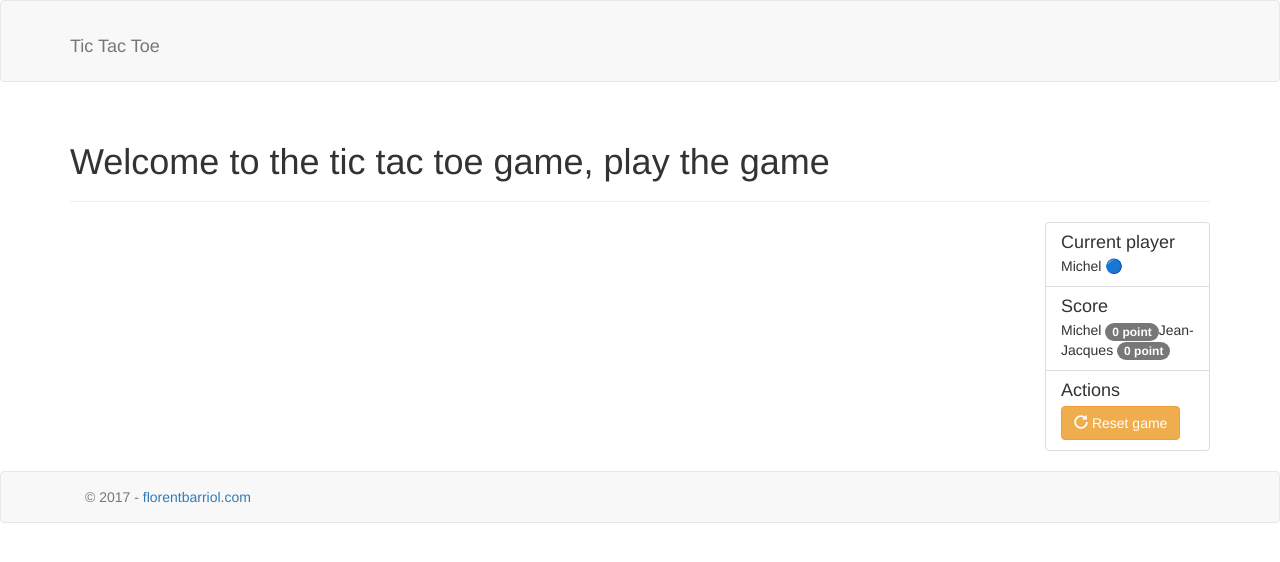
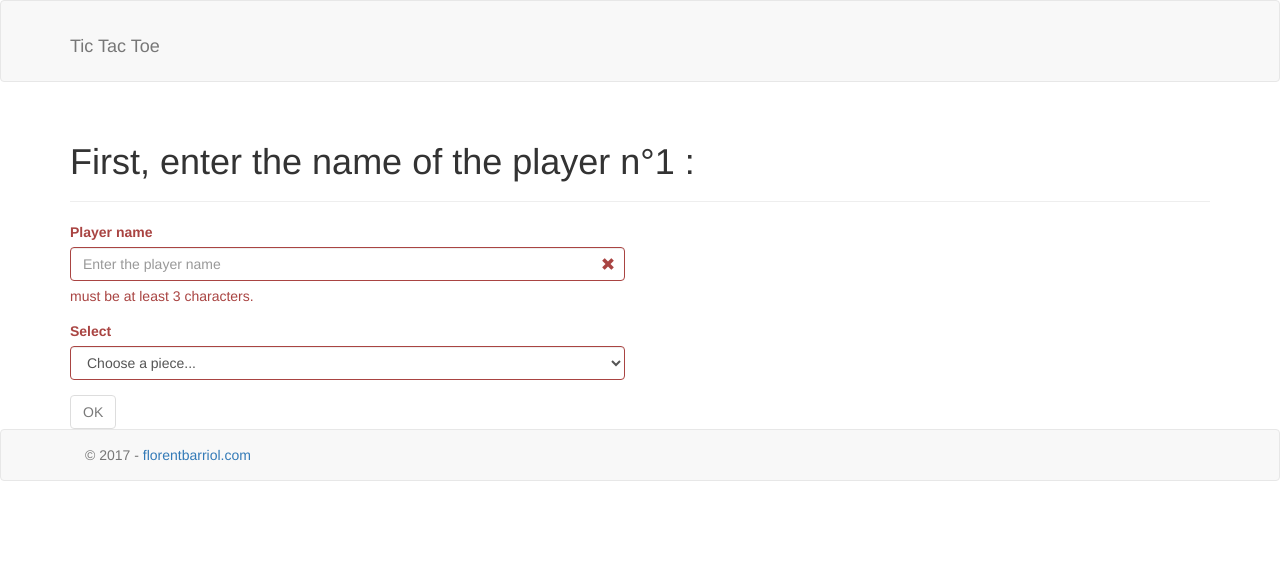
Before and after one commit to florentbarriol/tic-tac-toe, a React app: page / in a window 1280 px wide. Shown: the top 562 px of the page. Built offline with nearby package versions, Linux system fonts and the light colour scheme.

Commit message:
feature(createPlayer): add form to create player, can choose a name and a piece for each player, two players for this time

```diff
--- a/src/actionTypes.js
+++ b/src/actionTypes.js
@@ -2,3 +2,5 @@
 export const ADD_TIC = 'ADD_TIC';
 export const RESET_GAME = 'RESET_GAME';
 export const CONTINUE_GAME = "CONTINUE_GAME";
+
+export const ADD_PLAYER = "ADD_PLAYER";
--- a/src/actions.js
+++ b/src/actions.js
@@ -1,4 +1,4 @@
-import { ADD_TIC, RESET_GAME, CONTINUE_GAME } from './actionTypes';
+import { ADD_TIC, RESET_GAME, CONTINUE_GAME, ADD_PLAYER } from './actionTypes';
 
 function makeActionCreator(type, ...argNames) {
     return function (...args) {
@@ -13,3 +13,6 @@ function makeActionCreator(type, ...argNames) {
 export const addTic = makeActionCreator(ADD_TIC, 'id');
 export const resetGame = makeActionCreator(RESET_GAME);
 export const continueGame = makeActionCreator(CONTINUE_GAME);
+
+
+export const addPlayer = makeActionCreator(ADD_PLAYER, 'player');
--- a/src/components/App.js
+++ b/src/components/App.js
@@ -4,7 +4,9 @@ import Matrix from './Matrix';
 import Header from './Header';
 import Footer from './Footer';
 import Infos from './Infos';
+import PlayerForm from './PlayerForm';
 import { Grid, Row, Col, PageHeader } from 'react-bootstrap';
+import _ from 'lodash';
 
 import '../css/styles.css';
 
@@ -12,26 +14,45 @@ class App extends Component {
 
     render() {
         const { idCurrentPlayer, players } = this.props;
+        const playersArray = _.values(players);
         return (
             <main>
                 <Header />
+                {_.isEmpty(players) || playersArray.length < 2 ? (
                     <Grid>
                         <Row>
                             <Col md={12}>
-                            <PageHeader>Welcome to the tic tac toe game, play the game</PageHeader>
+                                <PageHeader>First, enter the name of the player n°{_.values(players).length + 1} :</PageHeader>
                             </Col>
                         </Row>
                         <Row>
-                        <Col md={10}>
+                            <Col md={6}>
+                                <PlayerForm
+                                    dispatch={this.props.dispatch}
+                                    players={playersArray}
+                                     />
+                            </Col>
+                        </Row>
+                    </Grid>
+                ) : (
+                        <Grid>
+                            <Row>
+                                <Col md={12}>
+                                    <PageHeader>Now play the tic tac toe game</PageHeader>
+                                </Col>
+                            </Row>
+                            <Row>
+                                <Col md={8}>
                                     <Matrix />
                                 </Col>
-                        <Col md={2}>
+                                <Col md={4}>
                                     <Infos
                                         idCurrentPlayer={idCurrentPlayer}
                                         players={players} />
                                 </Col>
                             </Row>
                         </Grid>
+                    )}
                 <Footer />
             </main>
         );
--- a/src/components/Infos.js
+++ b/src/components/Infos.js
@@ -15,14 +15,14 @@ class Infos extends Component {
                 </ListGroupItem>
                 <ListGroupItem header="Score">
                     {players && _.values(players).map((player) => {
-                        return <span key={player.id}>{player.name} <Badge>{player.score} point{player.score > 1 && 's'}</Badge></span>;
+                        return <div key={player.id}>{player.name} <Badge>{player.score} point{player.score > 1 && 's'}</Badge></div>;
                     })}
                 </ListGroupItem>
-                            <ListGroupItem header="Actions">
-                                <ButtonToolbar>
-                                    <RetryButton />
-                                </ButtonToolbar>
-                            </ListGroupItem>
+                <ListGroupItem header="Actions">
+                    <ButtonToolbar>
+                        <RetryButton />
+                    </ButtonToolbar>
+                </ListGroupItem>
             </ListGroup>
         );
     }
--- /dev/null
+++ b/src/components/PlayerForm.js
@@ -0,0 +1,98 @@
+import React, { Component } from 'react';
+import Proptypes from 'prop-types';
+import { addPlayer } from '../actions';
+import _ from 'lodash';
+import { FormGroup, FormControl, HelpBlock, ControlLabel, Button } from 'react-bootstrap';
+
+const NB_MIN_CHAR = 3;
+const ICONS = ['♕', '✰', '✔', '	✘', '♂', '♀', '♪', '☺'];
+const initialState = {
+    name: '',
+    piece: ''
+}
+
+class PlayerForm extends Component {
+
+    constructor(props) {
+        super(props);
+        this.state = _.clone(initialState)
+    }
+
+    validationName() {
+        return this.state.name && this.state.name.length >= NB_MIN_CHAR;
+    }
+
+    validationPiece() {
+        return this.state.piece;
+    }
+
+    validationState() {
+        return this.validationName() && this.validationPiece();
+    }
+
+    handleNameOnChange(e) {
+        if (e && e.target) {
+            this.setState({ name: e.target.value });
+        }
+    }
+
+    handlePieceOnChange(e) {
+        if (e && e.target) {
+            this.setState({ piece: e.target.value });
+        }
+    }
+
+    onSubmit(e) {
+        e.preventDefault();
+        if (this.validationState()) {
+            this.props.dispatch(addPlayer(this.state));
+            this.setState(_.clone(initialState));
+        }
+    }
+
+    render() {
+        const { players } = this.props;
+        const iconsAlreadyused = _.isEmpty(players) ? [] : _.reduce(players, (res, curr, key) => {
+            if (curr.piece && _.indexOf(res, curr.piece) === -1) {
+                res.push(curr.piece)
+            }
+            return res;
+        }, []);
+        const possibleIcons = _.filter(ICONS, (curr) => _.indexOf(iconsAlreadyused, curr) < 0);
+        return (
+            <form onSubmit={this.onSubmit.bind(this)}>
+                <FormGroup validationState={this.validationName() ? 'success' : 'error'}>
+                    <ControlLabel>Player name</ControlLabel>
+                    <FormControl
+                        type="text"
+                        value={this.state.name}
+                        placeholder="Enter the player name"
+                        onChange={this.handleNameOnChange.bind(this)}
+                    />
+                    <FormControl.Feedback />
+                    <HelpBlock>must be at least {NB_MIN_CHAR} characters.</HelpBlock>
+                </FormGroup>
+                <FormGroup validationState={this.validationPiece() ? 'success' : 'error'}>
+                    <ControlLabel>Select</ControlLabel>
+                    <FormControl
+                        componentClass="select"
+                        placeholder="Choose a piece..."
+                        onChange={this.handlePieceOnChange.bind(this)}
+                        value={this.state.piece}>
+                        <option value="">Choose a piece...</option>
+                        {possibleIcons.map((icon, i) => {
+                            return <option key={i} value={icon}>{icon}</option>
+                        })}
+                    </FormControl>
+                </FormGroup>
+                <div> <Button type="submit" disabled={!this.validationState()}>OK</Button></div>
+            </form>
+        );
+    }
+}
+
+PlayerForm.Proptypes = {
+    players: Proptypes.array.isRequired
+}
+
+export default PlayerForm;
--- a/src/css/styles.css
+++ b/src/css/styles.css
@@ -1,3 +1,4 @@
 .footer {
     text-align: center;
+    margin-top:4rem;
 }
--- a/src/reducer.js
+++ b/src/reducer.js
@@ -1,4 +1,4 @@
-import { ADD_TIC, RESET_GAME, CONTINUE_GAME } from './actionTypes';
+import { ADD_TIC, RESET_GAME, CONTINUE_GAME, ADD_PLAYER } from './actionTypes';
 import _ from 'lodash';
 import * as utils from './utils';
 import { Player } from './Player';
@@ -8,8 +8,8 @@ const MATRIX_SIZE = 9;
 const initialState = {
     idCurrentPlayer: 1,
     players: {
-        1: new Player(1, 'Michel', '🔵'),
-        2: new Player(2, 'Jean-Jacques', '❌')
+        /*1: new Player(1, 'Michel', '🔵'),
+        2: new Player(2, 'Jean-Jacques', '❌')*/
     },
     matrix: utils.initMatrix(MATRIX_SIZE),
     matrixSize: MATRIX_SIZE,
@@ -41,6 +41,11 @@ export default function reducer(state = _.cloneDeep(initialState), action) {
                 winner: -1
             });
             return _.set(newState, 'matrix', utils.initMatrix(MATRIX_SIZE));
+        case ADD_PLAYER:
+            const newId = _.isEmpty(_.values(state.players)) ? 1 : _.values(state.players).length + 1;
+            return _.merge({}, state, {
+                players: { [newId]: new Player(newId, action.player.name,action.player.piece) }
+            })
         default:
             return state;
     }
@@ -48,7 +53,7 @@ export default function reducer(state = _.cloneDeep(initialState), action) {
 
 function nextPlayerId({ idCurrentPlayer, players }) {
     const playersArray = _.values(players);
-    const nextIndex = _.findIndex(playersArray, o =>  o.id === idCurrentPlayer) + 1;
+    const nextIndex = _.findIndex(playersArray, o => o.id === idCurrentPlayer) + 1;
     return _.nth(playersArray, nextIndex < playersArray.length ? nextIndex : 0).id;
 }
 
```
Lines whose indentation alone changed are shown as unchanged.
